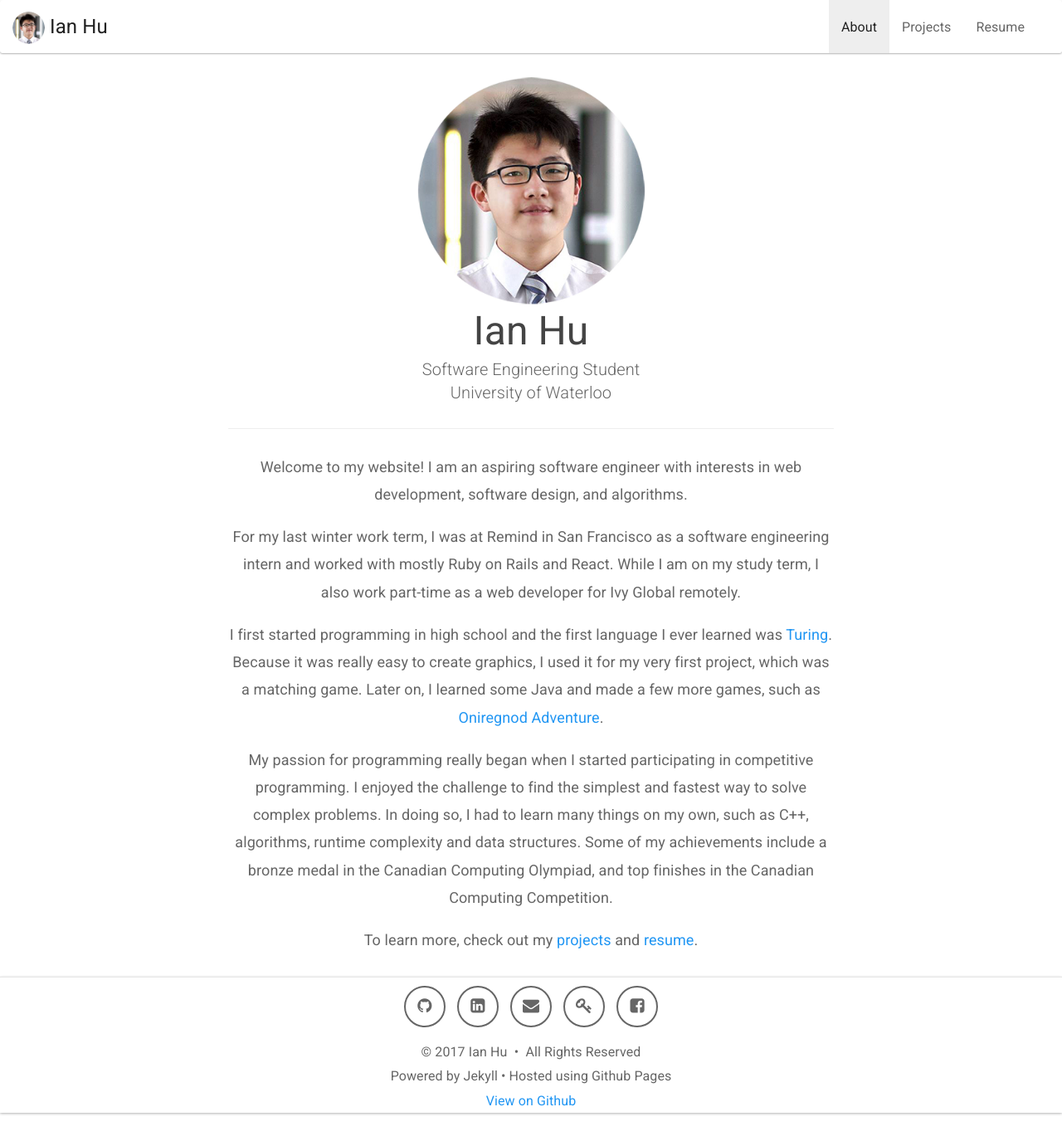
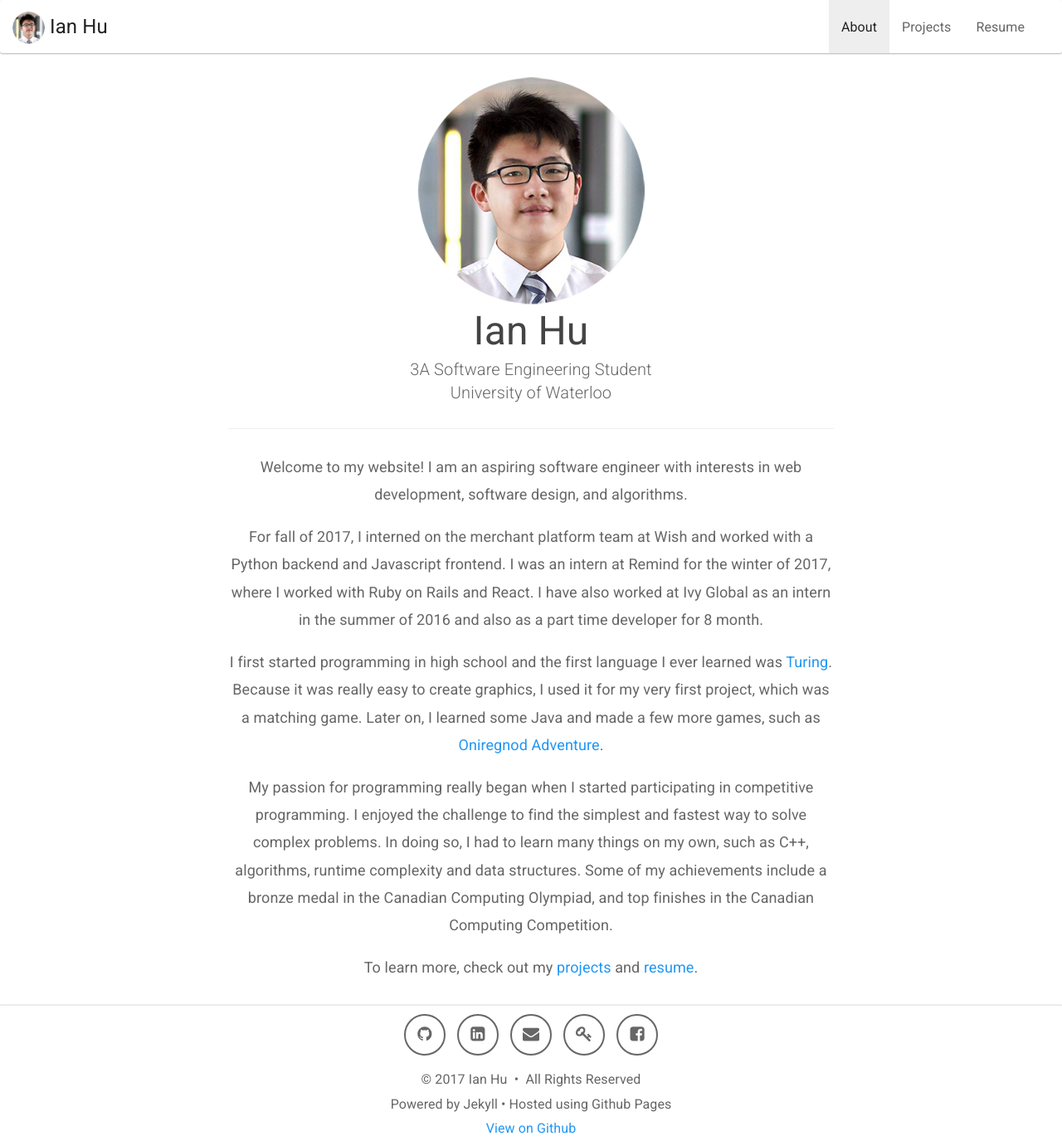
Before and after one commit to ian952/ian952.github.io, a Jekyll site: the page built from index.html, in a window 1280 px wide. Shown: the whole page at 83% size. Built offline with Jekyll 4.4.1, drawn with Linux system fonts in a browser that asks for light colours; nearby versions of some CDN libraries.

Commit message:
Update about

```diff
--- a/index.html
+++ b/index.html
@@ -15,14 +15,14 @@ javascript: >
 
     <div id="about" class="text-center col-sm-8 col-sm-offset-2">
         <p class="lead">
-          Software Engineering Student<br/>University of Waterloo
+          3A Software Engineering Student<br/>University of Waterloo
         </p>
         <hr/>
         <p>
           Welcome to my website! I am an aspiring software engineer with interests in web development, software design, and algorithms.
         </p>
         <p>
-          For my last winter work term, I was at Remind in San Francisco as a software engineering intern and worked with mostly Ruby on Rails and React. While I am on my study term, I also work part-time as a web developer for Ivy Global remotely.
+          For fall of 2017, I interned on the merchant platform team at Wish  and worked with a Python backend and Javascript frontend. I was an intern at Remind for the winter of 2017, where I worked with Ruby on Rails and React. I have also worked at Ivy Global as an intern in the summer of 2016 and also as a part time developer for 8 month.
         </p>
         <p>
           I first started programming in high school and the first language I ever learned was <a target="_blank" href="https://en.wikipedia.org/wiki/Turing_(programming_language)">Turing</a>. Because it was really easy to create graphics, I used it for my very first project, which was a matching game. Later on, I learned some Java and made a few more games, such as <a href="projects#oniregnod-adventure">Oniregnod Adventure</a>.
```
